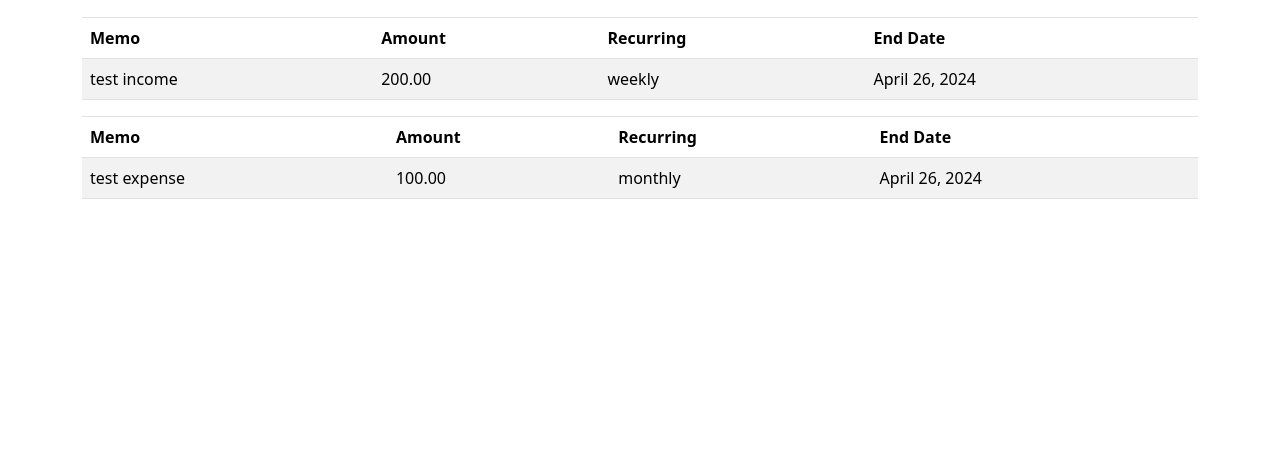
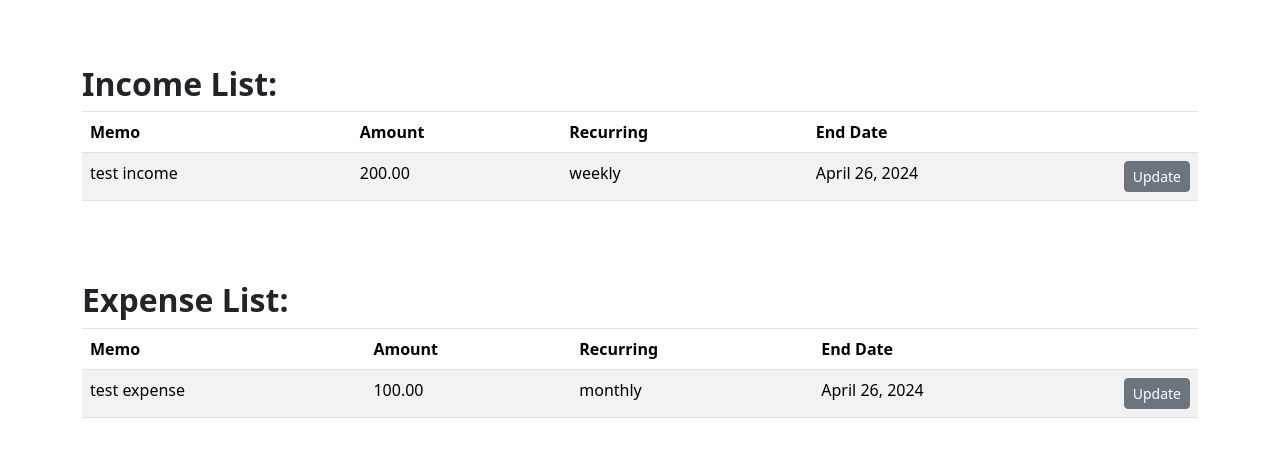
Before and after one commit to ahorner54/CollegeExpenseTracker, a Django app: template ExpenseTracker/budget/templates/budget/semester_view.html in a window 1280 px wide. Shown: the part 158-615 px from the top of the page. Run offline with Django 5.2, Linux system fonts and the light colour scheme; the template is opened without the code that fills it: values that come from a table or form of the project are taken from there, others are empty; a user stored in the database is signed in; data comes from the database, SQL or seed files in the repository.

Commit message:
Added update button to expense and income tables

```diff
--- a/ExpenseTracker/budget/templates/budget/semester_view.html
+++ b/ExpenseTracker/budget/templates/budget/semester_view.html
@@ -11,14 +11,16 @@
     </table>
 </div>
 
-<div class="container">
+<div class="container pt-5 pb-3">
     {% if incomes %}
+    <h2><strong>Income List: </strong></h2>
     <table class="table table-striped">
         <thead class="table-bordered">
             <th>Memo</th>
             <th>Amount</th>
             <th>Recurring</th>
             <th>End Date</th>
+            <th style="width: 20px;"></th>
         </thead>
         {% for income in incomes %}
             <tr>
@@ -26,20 +28,23 @@
                 <td>{{income.amount}}</td>
                 <td>{{income.recurring_period}}</td>
                 <td>{{income.end_date}}</td>
+                <td style="width: 20px;"><a class="btn btn-secondary btn-sm" href="#">Update</a>
             </tr>
         {% endfor %}
     </table>
     {% endif %}
 </div>
 
-    <div class="container">
+    <div class="container pt-5 pb-3">
         {% if expenses %}
+        <h2><strong>Expense List: </strong></h2>
         <table class="table table-striped">
             <thead class="table-bordered">
                 <th>Memo</th>
                 <th>Amount</th>
                 <th>Recurring</th>
                 <th>End Date</th>
+                <th style="width: 20px;"></th>
             </thead>
             {% for expense in expenses %}
                 <tr>
@@ -47,6 +52,7 @@
                     <td>{{expense.amount}}</td>
                     <td>{{expense.recurring_period}}</td>
                     <td>{{expense.end_date}}</td>
+                    <td style="width: 20px;"><a class="btn btn-secondary btn-sm" href="#">Update</a>
                 </tr>
             {% endfor %}
         </table>
```
